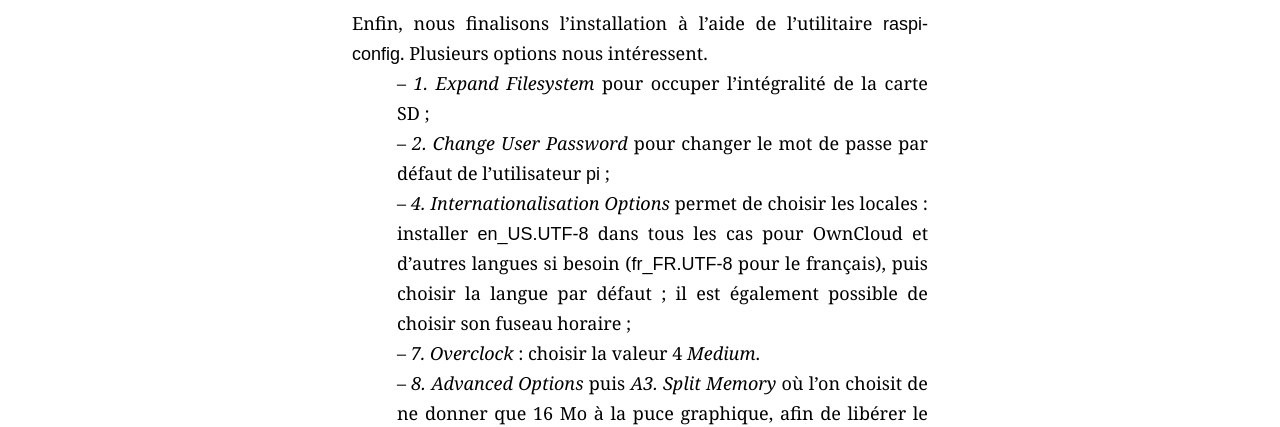
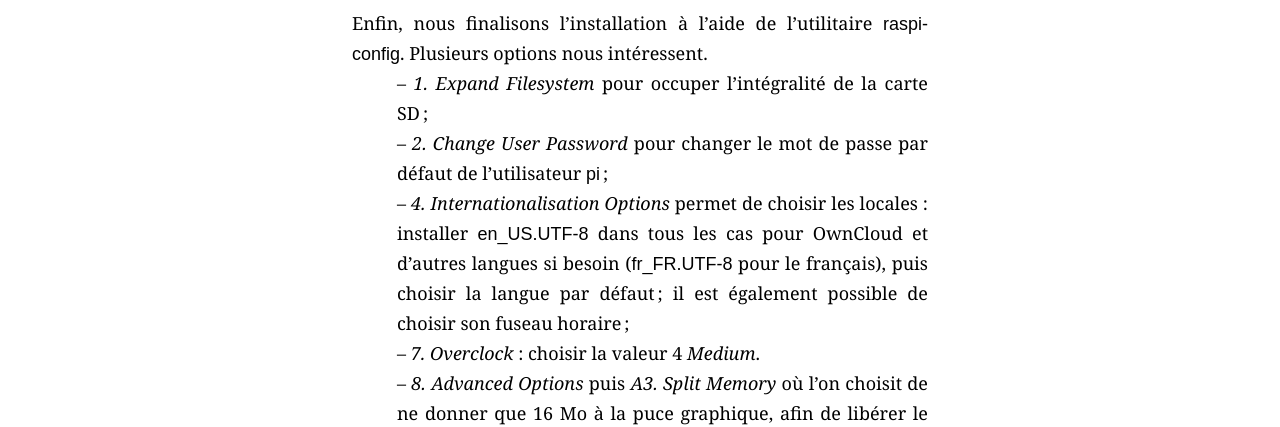
Before and after one commit to simonmeggle/simonmeggle.github.io, a Jekyll site: the page built from _posts/fr/2014-04-21-synchroniser-calendriers-et-contacts-avec-owncloud.md, in a window 1280 px wide and 900 px high, scrolled down 2683 px. Shown: the part 189-616 px from the top of the window. Built offline with Jekyll 4.4.1, drawn with Linux system fonts in a browser that asks for light colours; some web fonts are replaced; some of the changed text lies outside the part shown.

Commit message:
Better typographic enhancements

```diff
--- /dev/null
+++ b/_includes/typo.html
@@ -0,0 +1,26 @@
+{% assign temp1 = content | split: '<pre' %}
+{% for temp2 in temp1 %}{% assign temp3 = temp2 | split: '</pre>' %}
+{% if temp3.size == 2 %}<pre{{ temp3.first }}</pre>{% endif %}
+{% assign compressed = temp3.last | split: ' ' | join: ' ' %}
+
+{% capture typo %}{{ compressed }}{% endcapture %}
+
+{% capture typo %}{{ typo | replace: '<h2>' , '<h2><span>'   }} {% endcapture %}
+{% capture typo %}{{ typo | replace: '</h2>', '</span></h2>' }} {% endcapture %}
+{% capture typo %}{{ typo | replace: '~'    , '&nbsp;'       }} {% endcapture %}
+
+{% if page.lang == 'fr' %}
+
+  {% capture typo %}{{ typo | replace: '“' , '«&#160;' }} {% endcapture %}
+  {% capture typo %}{{ typo | replace: '”' , '&#160;»' }} {% endcapture %}
+  {% capture typo %}{{ typo | replace: ' :', '&#160;:' }} {% endcapture %}
+  {% capture typo %}{{ typo | replace: ' %', '&#160;%' }} {% endcapture %}
+  {% capture typo %}{{ typo | replace: ' ;', '<span style="white-space:nowrap">&thinsp;</span>;' }} {% endcapture %}
+  {% capture typo %}{{ typo | replace: ' !', '<span style="white-space:nowrap">&thinsp;</span>!' }} {% endcapture %}
+  {% capture typo %}{{ typo | replace: ' ?', '<span style="white-space:nowrap">&thinsp;</span>?' }} {% endcapture %}
+
+{% endif %}
+
+{{ typo }}
+
+{% endfor %}
--- a/_layouts/compress.html
+++ b/_layouts/compress.html
@@ -1 +1 @@
-{% assign temp1 = content | split: '<pre' %}{% for temp2 in temp1 %}{% assign temp3 = temp2 | split: '</pre>' %}{% if temp3.size == 2 %}<pre{{ temp3.first }}</pre>{% endif %}{% assign compressed = temp3.last | split: ' ' | join: ' ' %}{% if page.lang == 'fr' %}{{ compressed | replace: '“', '«&#160;' | replace: '”', '&#160;»' | replace: ' :', '&#160;:' | replace: ' ;', '&#160;;' | replace: '<h2>', '<h2><span>' | replace: '</h2>', '</span></h2>' | replace: '~', '&nbsp;' }}{% else %}{{ compressed | replace: '<h2>', '<h2><span>' | replace: '</h2>', '</span></h2>' | replace: '~', '&nbsp;' }}{% endif %}{% endfor %}
+{% assign temp1 = content | split: '<pre' %}{% for temp2 in temp1 %}{% assign temp3 = temp2 | split: '</pre>' %}{% if temp3.size == 2 %}<pre{{ temp3.first }}</pre>{% endif %}{% assign compressed = temp3.last | split: ' ' | join: ' ' %}{{ compressed }}{% endfor %}
--- a/_layouts/default.html
+++ b/_layouts/default.html
@@ -39,7 +39,7 @@ layout: compress
 <h1>{{ page.title }}</h1>
 
 <div class="content">
-  {{content}}
+  {% include typo.html %}
 </div>
 
 <div class="footer">
```
